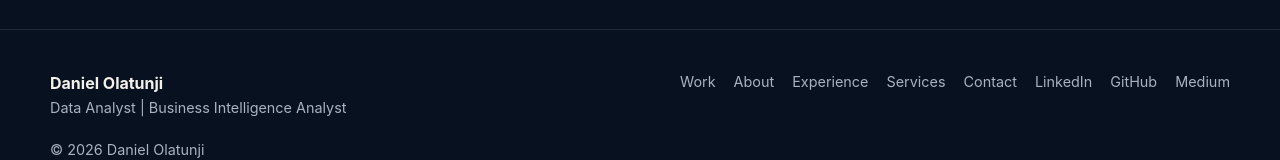
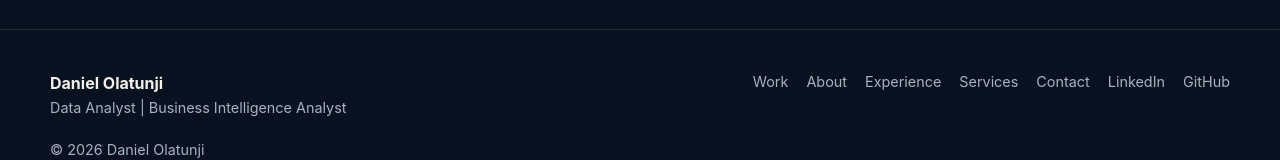
Before and after one commit to oreoluwadaniel/daniel-olatunji-portfolio, a Next.js app: page / in a window 1280 px wide. Shown: the part 6047-6207 px from the top of the page. Built offline with nearby package versions, Linux system fonts and the light colour scheme.

Commit message:
Remove Medium from footer

```diff
--- a/components/Footer.tsx
+++ b/components/Footer.tsx
@@ -17,7 +17,6 @@ export default function Footer() {
           <Link href="/contact">Contact</Link>
           <a href="https://www.linkedin.com/in/daniel-olatunji/" target="_blank" rel="noreferrer">LinkedIn</a>
           <a href="https://github.com/oreoluwadaniel" target="_blank" rel="noreferrer">GitHub</a>
-          <a href="https://medium.com/@oluwafikayore" target="_blank" rel="noreferrer">Medium</a>
         </div>
       </div>
     </footer>
```
